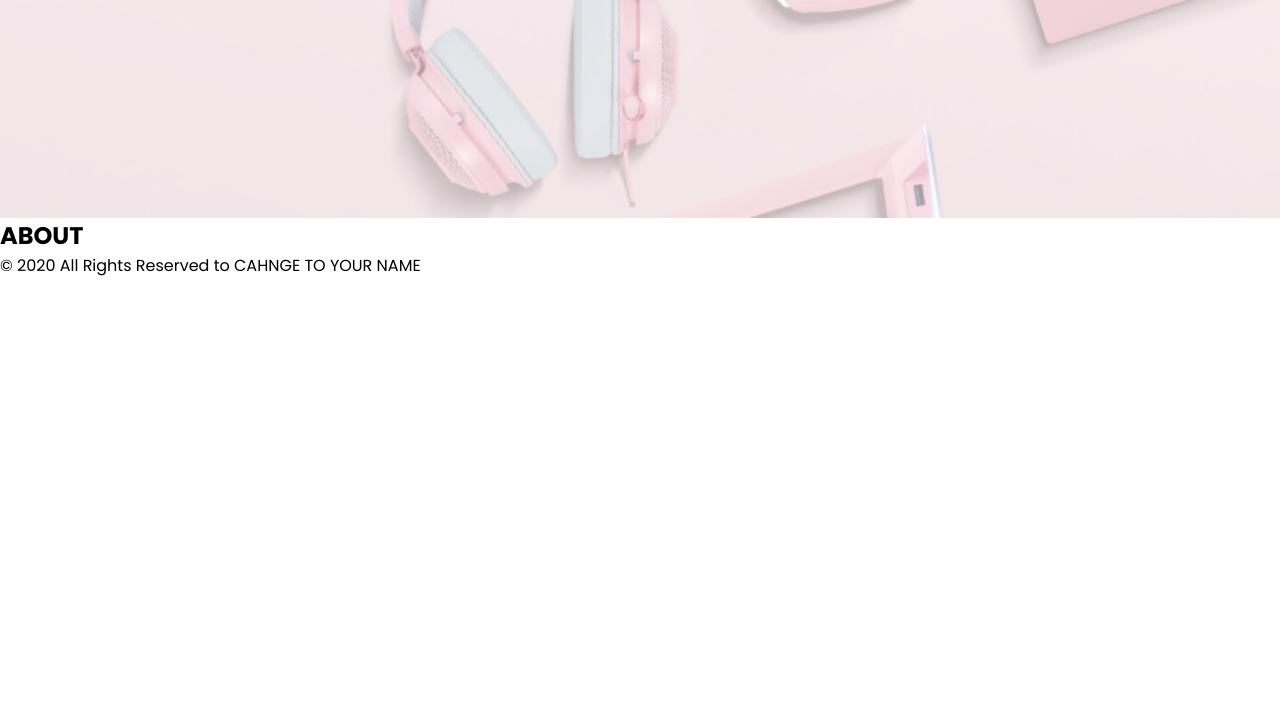
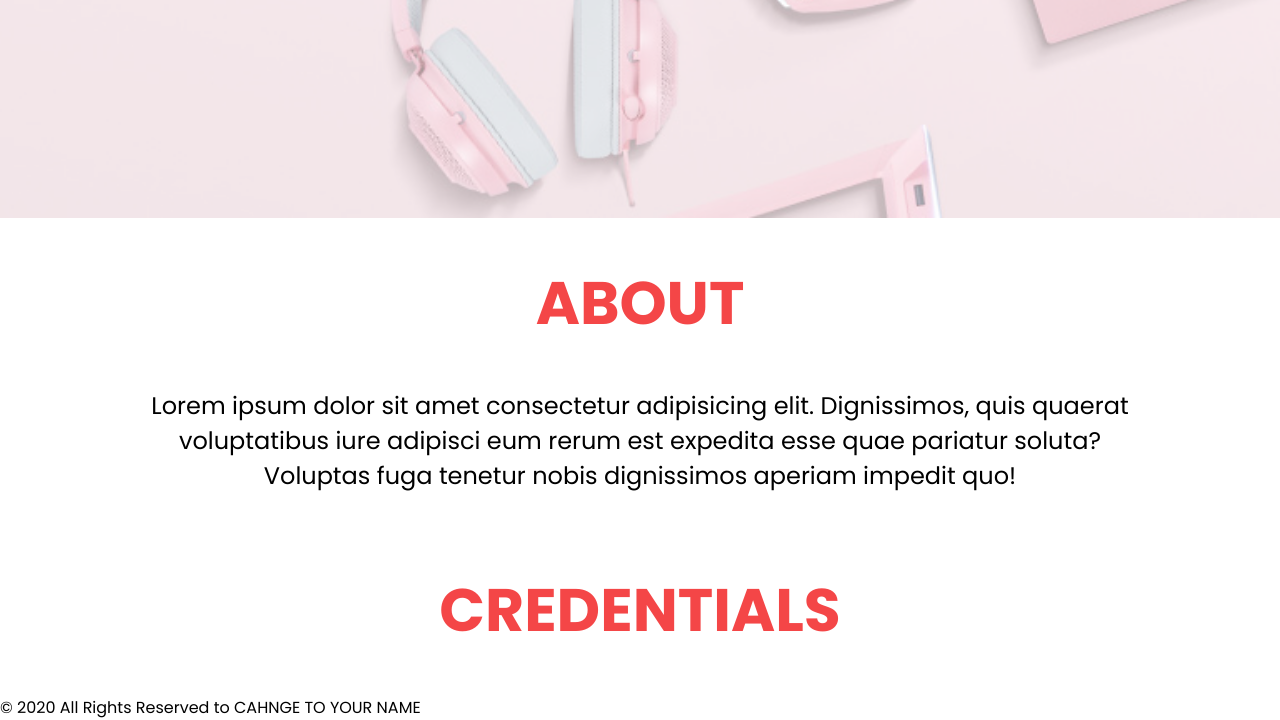
Before and after one commit to AimanAlmureish/FastPortfolio, a plain HTML site: page index.html in a window 1280 px wide. Shown: the part 645-1365 px from the top of the page. Before the commit the page ends 923 px from the top, so only its background shows below. Drawn offline with Linux system fonts and the light colour scheme.

Commit message:
Finished about started creds

```diff
--- a/css/style.css
+++ b/css/style.css
@@ -4,7 +4,7 @@
 }
 
 html {
-  scroll-behavior: smooth;
+  /* scroll-behavior: smooth; */
 }
 
 body {
@@ -82,3 +82,34 @@ nav a:hover {
 .heroText h1 {
   font-weight: 600;
 }
+
+/* ABOUT */
+
+.about {
+  padding-bottom: 2em;
+  position: relative;
+  z-index: -1;
+  display: table;
+  margin: 0;
+  max-width: none;
+}
+
+.title {
+  text-align: center;
+  font-size: 2.5em;
+  color: #f44647;
+  padding: 1em 0em;
+  text-transform: uppercase;
+}
+
+.aboutText {
+  display: flex;
+  justify-content: center;
+  font-size: 1.5em;
+  width: 100%;
+  text-align: center;
+}
+
+.aboutText p {
+  width: 80%;
+}
--- a/index.html
+++ b/index.html
@@ -48,7 +48,22 @@
       </section>
 
       <section class="about">
-        <h1>ABOUT</h1>
+        <div class="title">
+          <h1>ABOUT</h1>
+        </div>
+        <div class="aboutText">
+          <p>
+            Lorem ipsum dolor sit amet consectetur adipisicing elit.
+            Dignissimos, quis quaerat voluptatibus iure adipisci eum rerum est
+            expedita esse quae pariatur soluta? Voluptas fuga tenetur nobis
+            dignissimos aperiam impedit quo!
+          </p>
+        </div>
+      </section>
+      <section class="self">
+        <div class="title">
+          <h1>Credentials</h1>
+        </div>
       </section>
     </main>
     <footer>
```
